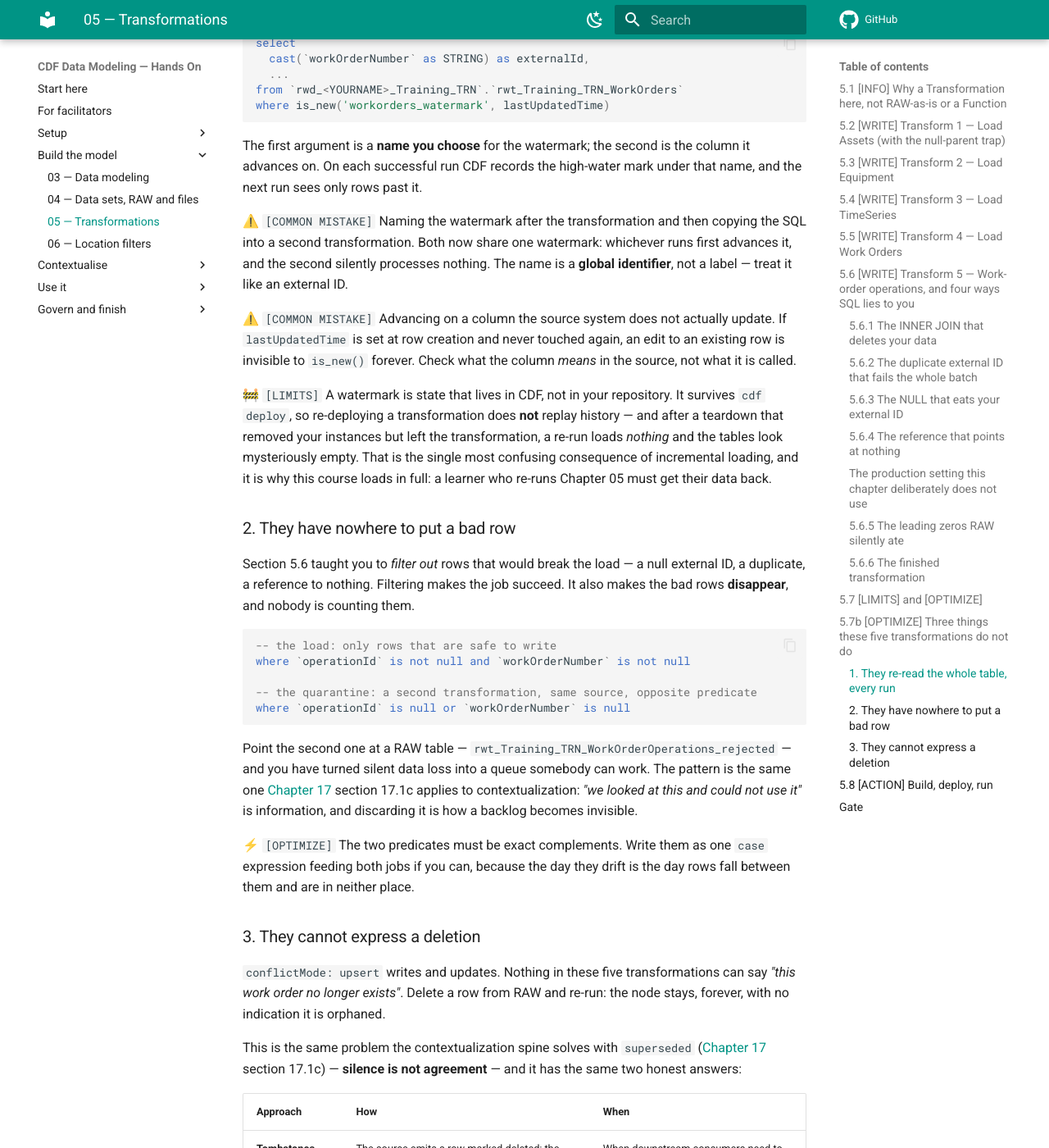
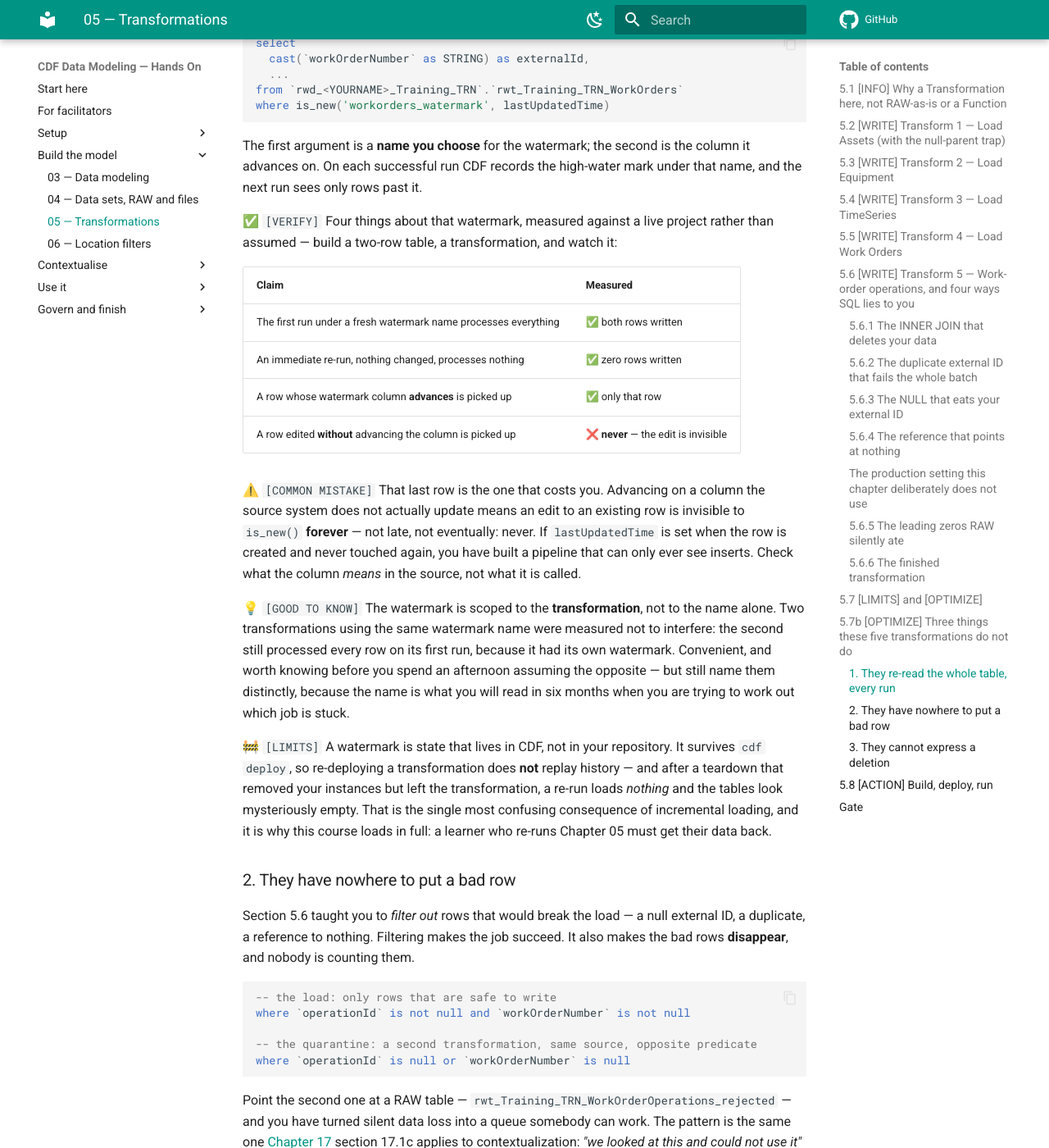
Before and after one commit to sebastian-srikanth/cdf-data-modeling-handson, an MkDocs documentation site: the page built from docs/05-transformations.md, in a window 1280 px wide and 1400 px high, scrolled down 12323 px. Shown: the whole window at 82% size. Built offline with MkDocs 1.6.1 and Material for MkDocs 9.7.7, drawn with Linux system fonts in a browser that asks for light colours; comment, search, counter and statistics services are not loaded.

Commit message:
Measure is_new(), correct a claim I got wrong, and explain why the 3D task fails
Wrote chapter 05 section 5.7b asserting that two transformations sharing one
is_new() watermark name interfere -- whichever runs first advances it and the
second silently processes nothing. Built the case live and it is false: the
second transformation had its own watermark and processed every row. The
watermark is scoped to the transformation, not to the name. Section rewritten
around what was actually measured.

Four claims that did hold, now stated as measured rather than asserted:

  a fresh watermark name processes everything on its first run     verified
  an immediate re-run processes nothing                            verified
  a row whose watermark column advances is picked up               verified
  a row edited WITHOUT advancing that column is never picked up    verified

The last is the expensive one and now carries the warning: a pipeline built on a
column the source sets once can only ever see inserts.

Separately, running the eleven-task workflow surfaced why load_3d_revision fails.
It is not flakiness and not the conversion being slow. The Function mints its own
session for the 3D nonce, which is three sessions deep called directly and four
from a Workflow:

  Sessions chaining depth limit exceeded | code: 400

The identical Function on identical data succeeds when called directly and fails
inside the workflow. Both chapters now say so, and chapter 12 distinguishes the
two reasons a task carries onFailure: skipTask -- bounding a flaky dependency,
versus accepting a structural constraint. They are not the same decision and a
skipTask with no note reads as "nobody was sure".

Workflow verified end to end: eleven tasks, 95 seconds, and the gate received
runId ctxrun-20260913T124257Z-matchdocuments through
${match_documents.output.response.run_id} -- so the pin resolves and the gate
checks the run that just happened rather than whichever was most recent.

```diff
--- a/docs/05-transformations.md
+++ b/docs/05-transformations.md
@@ -564,15 +564,28 @@ The first argument is a **name you choose** for the watermark; the second is the
 it advances on. On each successful run CDF records the high-water mark under that name,
 and the next run sees only rows past it.
 
-⚠️ `[COMMON MISTAKE]` Naming the watermark after the transformation and then copying the
-SQL into a second transformation. Both now share one watermark: whichever runs first
-advances it, and the second silently processes nothing. The name is a **global
-identifier**, not a label — treat it like an external ID.
+✅ `[VERIFY]` Four things about that watermark, measured against a live project rather
+than assumed — build a two-row table, a transformation, and watch it:
 
-⚠️ `[COMMON MISTAKE]` Advancing on a column the source system does not actually update.
-If `lastUpdatedTime` is set at row creation and never touched again, an edit to an
-existing row is invisible to `is_new()` forever. Check what the column *means* in the
-source, not what it is called.
+| Claim | Measured |
+|---|---|
+| The first run under a fresh watermark name processes everything | ✅ both rows written |
+| An immediate re-run, nothing changed, processes nothing | ✅ zero rows written |
+| A row whose watermark column **advances** is picked up | ✅ only that row |
+| A row edited **without** advancing the column is picked up | ❌ **never** — the edit is invisible |
+
+⚠️ `[COMMON MISTAKE]` That last row is the one that costs you. Advancing on a column the
+source system does not actually update means an edit to an existing row is invisible to
+`is_new()` **forever** — not late, not eventually: never. If `lastUpdatedTime` is set when
+the row is created and never touched again, you have built a pipeline that can only ever
+see inserts. Check what the column *means* in the source, not what it is called.
+
+💡 `[GOOD TO KNOW]` The watermark is scoped to the **transformation**, not to the name
+alone. Two transformations using the same watermark name were measured not to interfere:
+the second still processed every row on its first run, because it had its own watermark.
+Convenient, and worth knowing before you spend an afternoon assuming the opposite — but
+still name them distinctly, because the name is what you will read in six months when you
+are trying to work out which job is stuck.
 
 🚧 `[LIMITS]` A watermark is state that lives in CDF, not in your repository. It survives
 `cdf deploy`, so re-deploying a transformation does **not** replay history — and after a
```
Also changed, not shown: docs/09-3d.md (+29 -2 lines), docs/12-workflows.md (+23 -5 lines).
